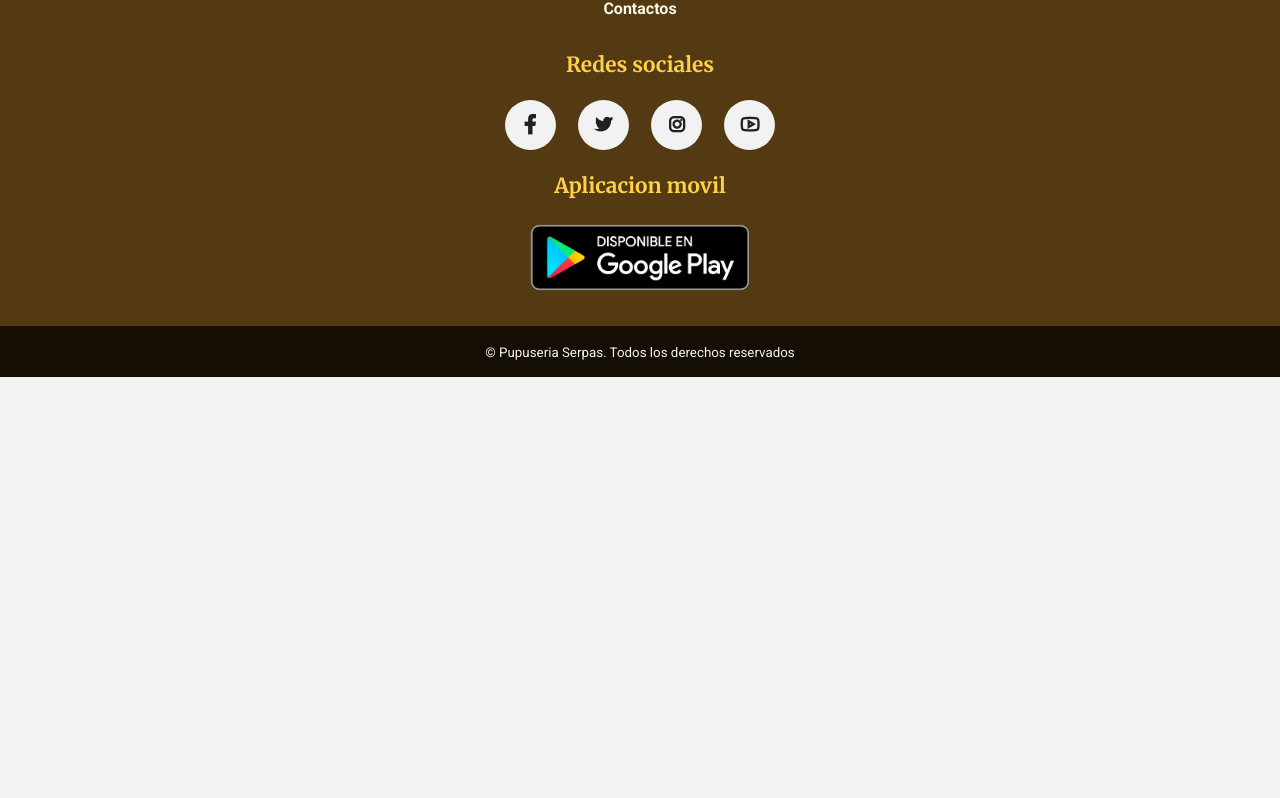
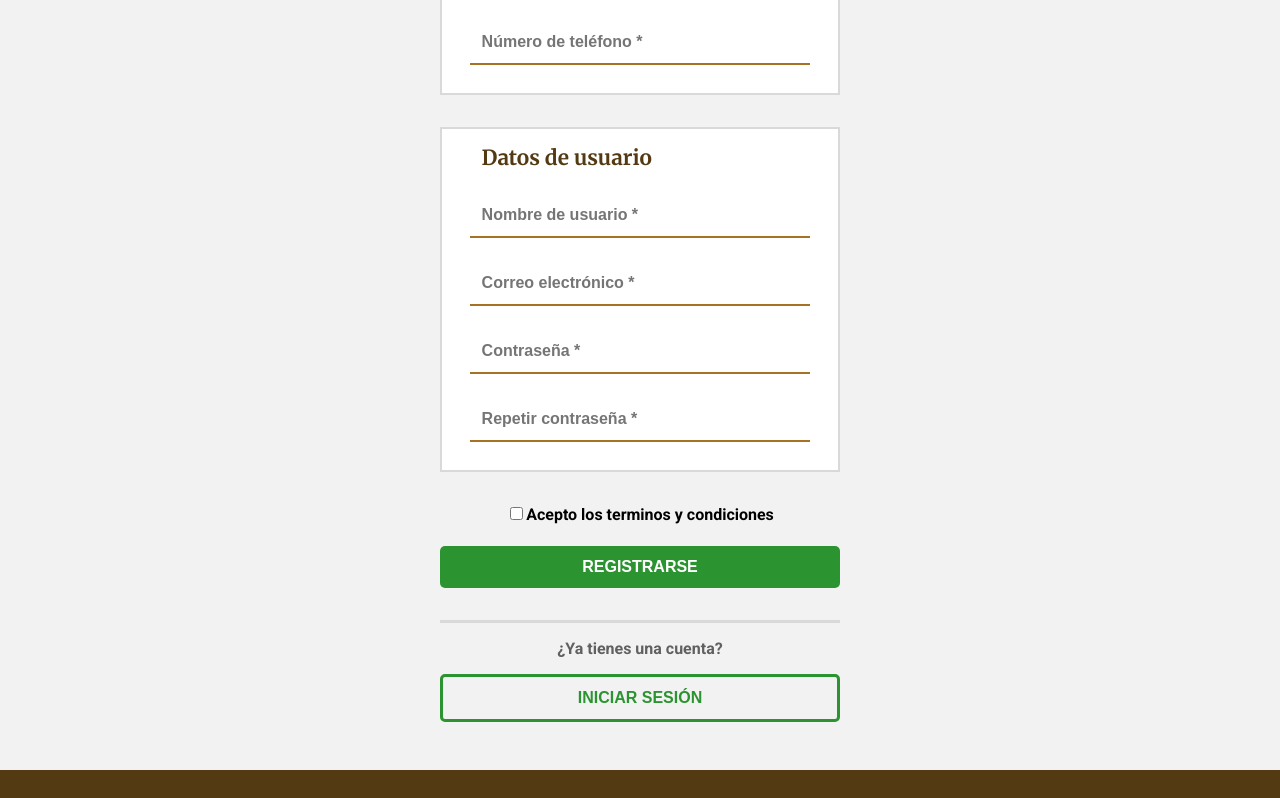
Before and after one commit to Carrillo11/proyecto-catedra-dps, a React (Create React App) app: page /registro in a window 1280 px wide. Shown: the part 534-1332 px from the top of the page. Before the commit the page ends 911 px from the top, so only its background shows below. Built offline with nearby package versions, Linux system fonts and the light colour scheme.

Commit message:
Semi Finalizado - Interface de la pagina registro del sitio web

```diff
--- a/src/componentes/InicioSesion/InicioSesion.js
+++ b/src/componentes/InicioSesion/InicioSesion.js
@@ -7,14 +7,14 @@ class InicioSesion extends Component {
         return (
             <div className="InicioSesion">
                 <h1>Iniciar sesión</h1>
-                <div className="form">
+                <div className="form-cuenta">
                     <div className="grupo-inputs">
                         <input type="text" placeholder="Nombre de usuario" />
                         <input type="password" placeholder="Contraseña" />
                     </div>
                     <button class="botonIniciarSesion">Iniciar sesión</button>
                 </div>
-                <div className="sin-cuenta">
+                <div className="existencia-cuenta">
                     <p>¿No tienes cuenta?</p>
                     <Link to="/registro"><button class="botonIrRegistro">Regístrate</button></Link>
                 </div>
--- a/src/componentes/Registro/Registro.js
+++ b/src/componentes/Registro/Registro.js
@@ -1,10 +1,36 @@
 import React, { Component } from 'react';
+
+import { Link } from 'react-router-dom';
 
 class Registro extends Component {
     render() {
         return (
             <div className="Registro">
-                <h1>Componente de registro</h1>
+                <h1>Registro</h1>
+                <div className="form-cuenta">
+                    <div className="grupo-inputs">
+                        <h3>Datos personales</h3>
+                        <input type="text" placeholder="Nombres *" />
+                        <input type="text" placeholder="Apellidos *" />
+                        <input type="text" placeholder="DUI *" />
+                        <input type="date" placeholder="Fecha de nacimiento" />
+                        <input type="text" placeholder="Número de teléfono *" />
+                    </div>
+                    <div className="grupo-inputs">
+                        <h3>Datos de usuario</h3>
+                        <input type="text" placeholder="Nombre de usuario *" />
+                        <input type="email" placeholder="Correo electrónico *" />
+                        <input type="password" placeholder="Contraseña *" />
+                        <input type="password" placeholder="Repetir contraseña *" />
+                    </div>
+                    <input type="checkbox" id="aceptarTerminos" />
+                    <label htmlFor="aceptarTerminos">Acepto los terminos y condiciones</label>
+                    <button class="botonIniciarSesion">Registrarse</button>
+                </div>
+                <div className="existencia-cuenta">
+                    <p>¿Ya tienes una cuenta?</p>
+                    <Link to="/inicioSesion"><button class="botonIrRegistro">Iniciar sesión</button></Link>
+                </div>
             </div>
         );
     }
--- a/src/index.css
+++ b/src/index.css
@@ -18,15 +18,16 @@ h1 {
 }
 
 /*****************************
-ESTILOS PARA LA PAGINA LOGIN
+ESTILOS PARA LA PAGINAS LOGIN Y REGISTRO
 ******************************/
 
-.InicioSesion {
+.InicioSesion,
+.Registro {
   margin-bottom: 1.5em;
 }
 
-.InicioSesion .form,
-.InicioSesion .sin-cuenta {
+.form-cuenta,
+.existencia-cuenta {
   border-bottom: 3px solid #D9D9D9;
   margin: 0 auto;
 
@@ -34,13 +35,23 @@ ESTILOS PARA LA PAGINA LOGIN
   width: 95%;
 }
 
-.InicioSesion .form .grupo-inputs {
+.form-cuenta .grupo-inputs {
   background: #FFFFFF;
   border: 2px solid #D9D9D9;
+  margin-bottom: 2em;
   padding: 1em 0;
 }
 
-.InicioSesion .form .grupo-inputs input {
+.form-cuenta .grupo-inputs h3 {
+  color: #543A12;
+  font-family: 'Merriweather', Arial, Helvetica, sans-serif;
+  font-size: 1.3em;
+  margin: 0 auto .5em auto;
+  text-align: left;
+  width: 80%;
+}
+
+.form-cuenta .grupo-inputs input {
   border: none;
   border-bottom: 2px solid #A67224;
   color: #A67224;
@@ -52,12 +63,20 @@ ESTILOS PARA LA PAGINA LOGIN
   width: 80%;
 }
 
-.InicioSesion .form .grupo-inputs input:focus {
+.form-cuenta .grupo-inputs input:focus {
   border-color: #212121;
 }
 
-.InicioSesion .form .botonIniciarSesion,
-.InicioSesion .sin-cuenta .botonIrRegistro {
+.form-cuenta > input {
+  margin-bottom: 2em;
+}
+
+.form-cuenta label {
+  font-weight: bold;
+}
+
+.form-cuenta .botonIniciarSesion,
+.existencia-cuenta .botonIrRegistro {
   background: #2C9331;
   border: none;
   border-radius: 5px;
@@ -65,23 +84,23 @@ ESTILOS PARA LA PAGINA LOGIN
   cursor: pointer;
   font-size: 1em;
   font-weight: bold;
-  margin: 2em 0;
+  margin-bottom: 2em;
   padding: .75em 0;
   text-transform: uppercase;
   width: 100%;
 }
 
-.InicioSesion .form .botonIniciarSesion:hover {
+.form-cuenta .botonIniciarSesion:hover {
   background: #237627;
 }
 
-.InicioSesion .sin-cuenta {
+.existencia-cuenta {
   color: #606060;
   border: none;
   font-weight: bold;
 }
 
-.InicioSesion .sin-cuenta .botonIrRegistro {
+.existencia-cuenta .botonIrRegistro {
   border: 3px solid #2C9331;
   background: #F2F2F2;
   color: #2C9331;
@@ -89,6 +108,6 @@ ESTILOS PARA LA PAGINA LOGIN
   margin-bottom: 1.5em;
 }
 
-.InicioSesion .sin-cuenta .botonIrRegistro:hover {
+.existencia-cuenta .botonIrRegistro:hover {
   background: #FFFFFF;
 }
```
